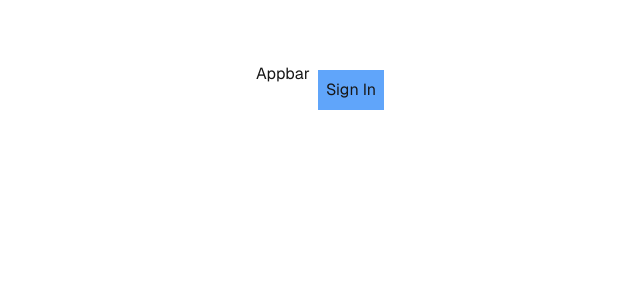
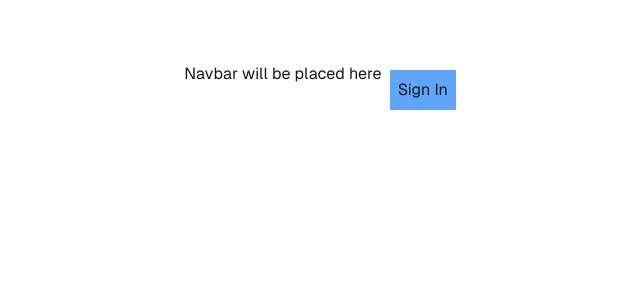
Before and after one commit to Lakshay11254/Music-Saas-Platform-main, a Next.js app: page / in a window 1280 px wide. Shown: the top 300 px of the page, without its empty margins (316-956 px from the left). Built offline with nearby package versions, Linux system fonts and the light colour scheme; no server answers.

Commit message:
Update Appbar.tsx

```diff
--- a/app/component/Appbar.tsx
+++ b/app/component/Appbar.tsx
@@ -9,7 +9,7 @@ export function Appbar() {
     return <div>
         <div className='flex justify-between'>
             <div>
-                Appbar
+                Navbar will be placed here
             </div>
             <div>
                 {session.data?.user && <button className='m-2 p-2 bg-blue-400' onClick={() => signOut()}>Sign Out</button>}
```
